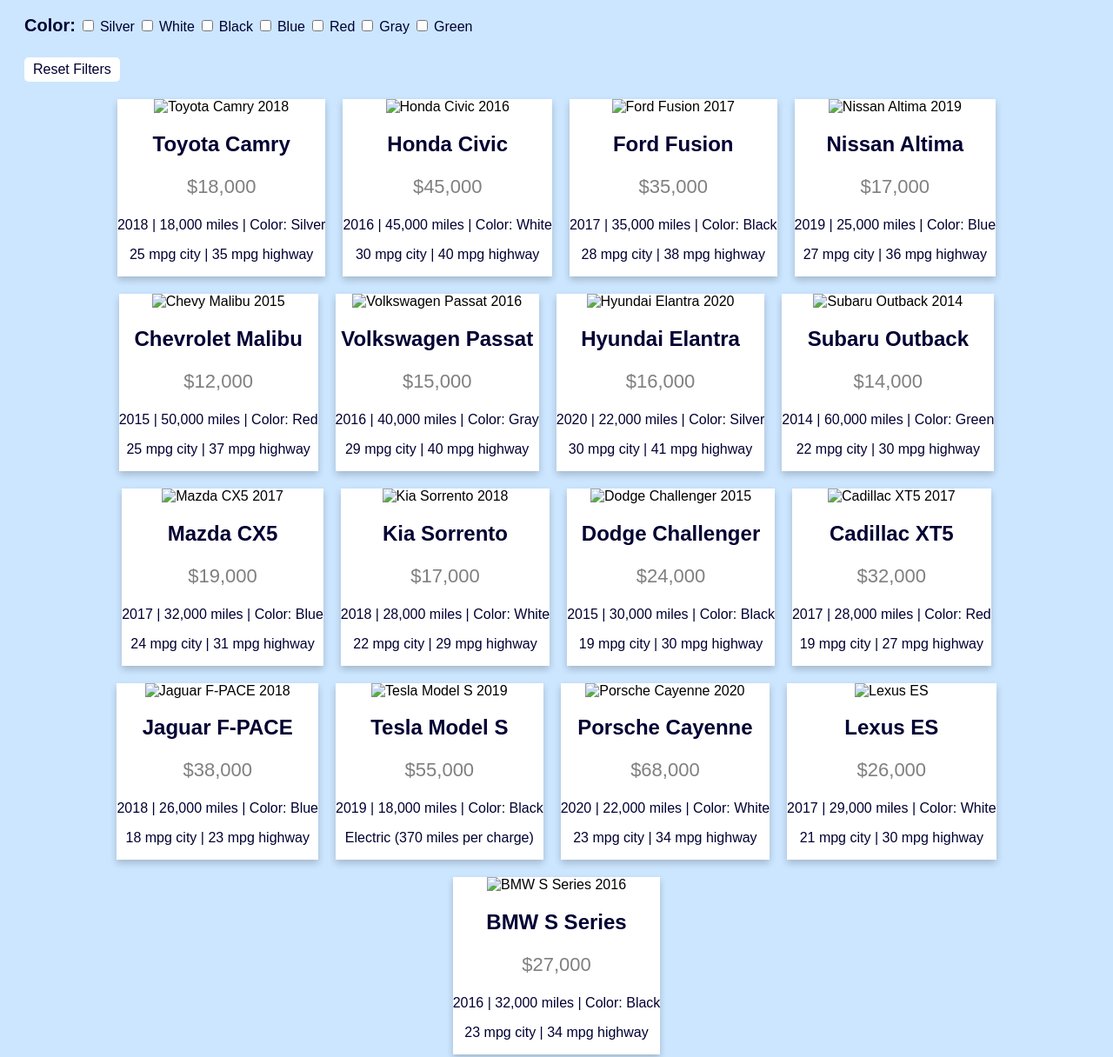
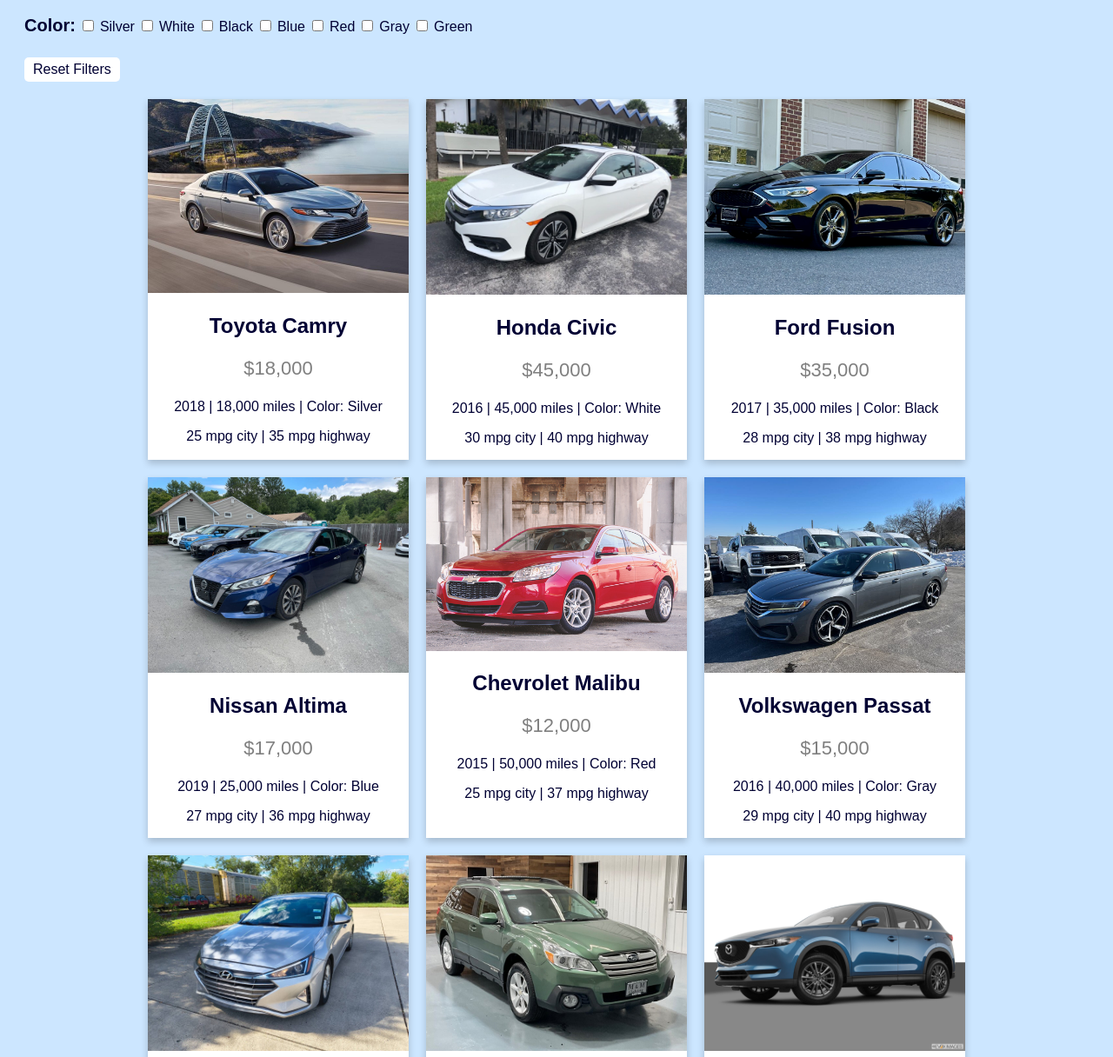
Before and after one commit to daniella-luzi/CSI3150-TakeHomeAssignment1, a plain HTML site: page index.html in a window 1280 px wide. Shown: the part 386-1602 px from the top of the page at 87% size. Drawn offline with Linux system fonts and the light colour scheme; the site is published under a folder, as on GitHub Pages, so addresses that start at the root find nothing.

Commit message:
committing

```diff
--- a/index.html
+++ b/index.html
@@ -12,7 +12,7 @@
         <header>
             <h1 id="page-title">Looking for a Used Car?</h1>
             <h2 id="page-subtitle">Use the filters to find your next purchase!</h2>
-            <img id="logo" src="/images/carlogo.png">
+            <img id="logo" src="images/carlogo.png">
         </header>
 
         <!--Setting up the filter checkboxes-->
@@ -184,7 +184,7 @@
             <!--Car Cards-->
             <!--each card has data attributes-->
             <section class="card" data-make="toyota" data-color="silver" data-year="2018" data-mileage="18000" data-price="18000">
-                <img src="/images/toyota-camry-18.png" alt="Toyota Camry 2018" style="width:100%">
+                <img src="images/toyota-camry-18.png" alt="Toyota Camry 2018" style="width:100%">
                 <h1>Toyota Camry</h1>
                 <p class="price">$18,000</p>
                 <p>2018 | 18,000 miles | Color: Silver</p>
@@ -192,7 +192,7 @@
             </section>
 
             <section class="card" data-make="honda" data-color="white" data-year="2016" data-mileage="45000" data-price="45000">
-                <img src="/images/honda-civic-16.jpg" alt="Honda Civic 2016" style="width:100%">
+                <img src="images/honda-civic-16.jpg" alt="Honda Civic 2016" style="width:100%">
                 <h1>Honda Civic</h1>
                 <p class="price">$45,000</p>
                 <p>2016 | 45,000 miles | Color: White</p>
@@ -200,7 +200,7 @@
             </section>
 
             <section class="card" data-make="ford" data-color="black" data-year="2017" data-mileage="35000" data-price="35000">
-                <img src="/images/ford-fusion-17.jpg" alt="Ford Fusion 2017" style="width:100%">
+                <img src="images/ford-fusion-17.jpg" alt="Ford Fusion 2017" style="width:100%">
                 <h1>Ford Fusion</h1>
                 <p class="price">$35,000</p>
                 <p>2017 | 35,000 miles | Color: Black </p>
@@ -208,7 +208,7 @@
             </section>
 
             <section class="card" data-make="nissan" data-color="blue" data-year="2019" data-mileage="25000" data-price="17000">
-                <img src="/images/nissan-altima-19.jpg" alt="Nissan Altima 2019" style="width:100%">
+                <img src="images/nissan-altima-19.jpg" alt="Nissan Altima 2019" style="width:100%">
                 <h1>Nissan Altima</h1>
                 <p class="price">$17,000</p>
                 <p>2019 | 25,000 miles | Color: Blue </p>
@@ -216,7 +216,7 @@
             </section>
 
             <section class="card" data-make="chevrolet" data-color="red" data-year="2015" data-mileage="50000" data-price="12000">
-                <img src="/images/chevy-malibu-15.jpg" alt="Chevy Malibu 2015" style="width:100%">
+                <img src="images/chevy-malibu-15.jpg" alt="Chevy Malibu 2015" style="width:100%">
                 <h1>Chevrolet Malibu</h1>
                 <p class="price">$12,000</p>
                 <p>2015 | 50,000 miles | Color: Red </p>
@@ -224,7 +224,7 @@
             </section>
 
             <section class="card" data-make="volkswagen" data-color="gray" data-year="2016" data-mileage="40000" data-price="15000">
-                <img src="/images/volks-passat-16.jpeg" alt="Volkswagen Passat 2016" style="width:100%">
+                <img src="images/volks-passat-16.jpeg" alt="Volkswagen Passat 2016" style="width:100%">
                 <h1>Volkswagen Passat</h1>
                 <p class="price">$15,000</p>
                 <p>2016 | 40,000 miles | Color: Gray </p>
@@ -232,7 +232,7 @@
             </section>
 
             <section class="card" data-make="hyundai" data-color="silver" data-year="2020" data-mileage="22000" data-price="16000">
-                <img src="/images/hyundai-elantra-20.png" alt="Hyundai Elantra 2020" style="width:100%">
+                <img src="images/hyundai-elantra-20.png" alt="Hyundai Elantra 2020" style="width:100%">
                 <h1>Hyundai Elantra</h1>
                 <p class="price">$16,000</p>
                 <p>2020 | 22,000 miles | Color: Silver </p>
@@ -240,7 +240,7 @@
             </section>
 
             <section class="card" data-make="subaru" data-color="green" data-year="2014" data-mileage="60000" data-price="14000">
-                <img src="/images/subaru-outback-14.jpg" alt="Subaru Outback 2014" style="width:100%">
+                <img src="images/subaru-outback-14.jpg" alt="Subaru Outback 2014" style="width:100%">
                 <h1>Subaru Outback</h1>
                 <p class="price">$14,000</p>
                 <p>2014 | 60,000 miles | Color: Green </p>
@@ -248,7 +248,7 @@
             </section>
 
             <section class="card" data-make="mazda" data-color="blue" data-year="2017" data-mileage="32000" data-price="19000">
-                <img src="/images/mazda-cx5-17.jpg" alt="Mazda CX5 2017" style="width:100%">
+                <img src="images/mazda-cx5-17.jpg" alt="Mazda CX5 2017" style="width:100%">
                 <h1>Mazda CX5</h1>
                 <p class="price">$19,000</p>
                 <p>2017 | 32,000 miles | Color: Blue </p>
@@ -256,7 +256,7 @@
             </section>
 
             <section class="card" data-make="kia" data-color="white" data-year="2018" data-mileage="28000" data-price="17000">
-                <img src="/images/kia-sorrento-18.jpg" alt="Kia Sorrento 2018" style="width:100%">
+                <img src="images/kia-sorrento-18.jpg" alt="Kia Sorrento 2018" style="width:100%">
                 <h1>Kia Sorrento</h1>
                 <p class="price">$17,000</p>
                 <p>2018 | 28,000 miles | Color: White </p>
@@ -264,7 +264,7 @@
             </section>
 
             <section class="card" data-make="dodge" data-color="black" data-year="2015" data-mileage="30000" data-price="24000">
-                <img src="/images/dodge-challenger-15.jpg" alt="Dodge Challenger 2015" style="width:100%">
+                <img src="images/dodge-challenger-15.jpg" alt="Dodge Challenger 2015" style="width:100%">
                 <h1>Dodge Challenger</h1>
                 <p class="price">$24,000</p>
                 <p>2015 | 30,000 miles | Color: Black </p>
@@ -272,7 +272,7 @@
             </section>
 
             <section class="card" data-make="cadillac" data-color="red" data-year="2017" data-mileage="28000" data-price="32000">
-                <img src="/images/cadillac-xt5-17.jpg" alt="Cadillac XT5 2017" style="width:100%">
+                <img src="images/cadillac-xt5-17.jpg" alt="Cadillac XT5 2017" style="width:100%">
                 <h1>Cadillac XT5</h1>
                 <p class="price">$32,000</p>
                 <p>2017 | 28,000 miles | Color: Red </p>
@@ -280,7 +280,7 @@
             </section>
 
             <section class="card" data-make="jaguar" data-color="blue" data-year="2018" data-mileage="26000" data-price="38000">
-                <img src="/images/jaguar-fpace-18.jpg" alt="Jaguar F-PACE 2018" style="width:100%">
+                <img src="images/jaguar-fpace-18.jpg" alt="Jaguar F-PACE 2018" style="width:100%">
                 <h1>Jaguar F-PACE</h1>
                 <p class="price">$38,000</p>
                 <p>2018 | 26,000 miles | Color: Blue </p>
@@ -288,7 +288,7 @@
             </section>
 
             <section class="card" data-make="tesla" data-color="black" data-year="2019" data-mileage="18000" data-price="55000">
-                <img src="/images/tesla-models-19.jpg" alt="Tesla Model S 2019" style="width:100%">
+                <img src="images/tesla-models-19.jpg" alt="Tesla Model S 2019" style="width:100%">
                 <h1>Tesla Model S</h1>
                 <p class="price">$55,000</p>
                 <p>2019 | 18,000 miles | Color: Black </p>
@@ -296,7 +296,7 @@
             </section>
 
             <section class="card" data-make="porsche" data-color="white" data-year="2020" data-mileage="22000" data-price="68000">
-                <img src="/images/porsche-cayenne-20.jpg" alt="Porsche Cayenne 2020" style="width:100%">
+                <img src="images/porsche-cayenne-20.jpg" alt="Porsche Cayenne 2020" style="width:100%">
                 <h1>Porsche Cayenne</h1>
                 <p class="price">$68,000</p>
                 <p>2020 | 22,000 miles | Color: White </p>
@@ -304,7 +304,7 @@
             </section>
 
             <section class="card" data-make="lexus" data-color="white" data-year="2017" data-mileage="29000" data-price="26000">
-                <img src="/images/lexus-es-17.jpg" alt="Lexus ES" style="width:100%">
+                <img src="images/lexus-es-17.jpg" alt="Lexus ES" style="width:100%">
                 <h1>Lexus ES</h1>
                 <p class="price">$26,000</p>
                 <p>2017 | 29,000 miles | Color: White </p>
@@ -312,7 +312,7 @@
             </section>
 
             <section class="card" data-make="bmw" data-color="black" data-year="2016" data-mileage="32000" data-price="27000">
-                <img src="/images/bmw-sseries-16.jpg" alt="BMW S Series 2016" style="width:100%">
+                <img src="images/bmw-sseries-16.jpg" alt="BMW S Series 2016" style="width:100%">
                 <h1>BMW S Series</h1>
                 <p class="price">$27,000</p>
                 <p>2016 | 32,000 miles | Color: Black </p>
```
